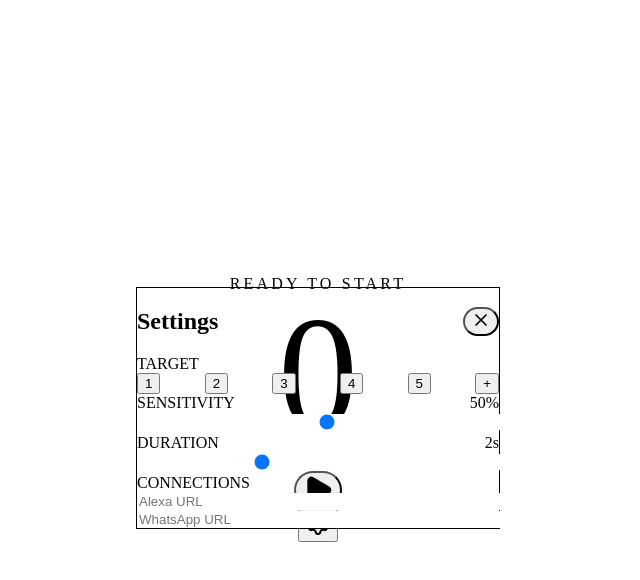
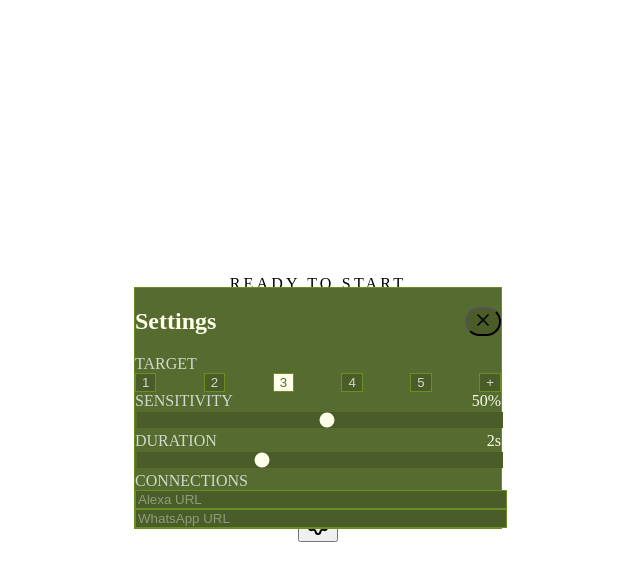
Before and after one commit to ashwintitan/whistlecounter, a React (Vite) app: page / in a window 1280 px wide. Both pictures are taken after a click on the button 640 px from the left and 525 px from the top of the page. Shown: the top 580 px of the page, without its empty margins (322-962 px from the left). Built offline with nearby package versions, Linux system fonts and the light colour scheme.

Commit message:
last of it i hope

```diff
--- a/src/App.jsx
+++ b/src/App.jsx
@@ -374,29 +374,29 @@ export default function App() {
 
       {/* --- Settings Overlay (Clean & Centered) --- */}
       {showSettings && (
-        <div className="fixed inset-0 z-50 bg-black/90 backdrop-blur-xl flex items-center justify-center p-6 animate-in fade-in duration-200">
-            <div className="w-full max-w-sm bg-zinc-900/50 border border-white/10 rounded-3xl p-8 space-y-8">
+        <div className="fixed inset-0 z-50 bg-black/60 backdrop-blur-sm flex items-start justify-center pt-24 px-6 animate-in fade-in duration-200">
+            <div className="w-full max-w-sm bg-[#556B2F] border border-[#6B8E23] rounded-3xl p-8 space-y-8 shadow-2xl text-[#FEFEE9]">
 
                 {/* Header */}
                 <div className="flex justify-between items-center">
-                    <h2 className="text-xl font-bold text-white tracking-wide">Settings</h2>
-                    <button onClick={() => setShowSettings(false)} className="p-2 bg-zinc-800 rounded-full hover:bg-zinc-700 text-white">
+                    <h2 className="text-xl font-bold tracking-wide">Settings</h2>
+                    <button onClick={() => setShowSettings(false)} className="p-2 bg-[#4A5D29] rounded-full hover:bg-[#3E4E22] transition-colors">
                         <X size={20} />
                     </button>
                 </div>
 
                 {/* Target */}
                 <div>
-                    <label className="text-xs font-bold text-zinc-500 uppercase tracking-widest mb-4 block">Target</label>
+                    <label className="text-xs font-bold text-[#D0D9CD] uppercase tracking-widest mb-4 block">Target</label>
                     <div className="flex justify-between gap-2">
                         {[1, 2, 3, 4, 5].map(num => (
                             <button
                                 key={num}
                                 onClick={() => setTargetWhistles(num)}
-                                className={`w-10 h-12 rounded-lg font-bold text-lg transition-all ${
+                                className={`w-10 h-12 rounded-lg font-bold text-lg transition-all border border-[#6B8E23] ${
                                     targetWhistles === num
-                                    ? 'bg-white text-black'
-                                    : 'bg-zinc-800 text-zinc-500'
+                                    ? 'bg-[#FEFEE9] text-[#556B2F] shadow-md'
+                                    : 'bg-[#4A5D29] text-[#D0D9CD] hover:bg-[#3E4E22]'
                                 }`}
                             >
                                 {num}
@@ -404,7 +404,7 @@ export default function App() {
                         ))}
                          <button
                                 onClick={() => setTargetWhistles(Math.min(targetWhistles + 1, 20))}
-                                className="w-10 h-12 rounded-lg bg-zinc-800 text-zinc-500 font-bold"
+                                className="w-10 h-12 rounded-lg bg-[#4A5D29] text-[#D0D9CD] font-bold border border-[#6B8E23] hover:bg-[#3E4E22]"
                             >+</button>
                     </div>
                 </div>
@@ -413,47 +413,47 @@ export default function App() {
                 <div className="space-y-6">
                     <div>
                         <div className="flex justify-between mb-2">
-                            <label className="text-xs font-bold text-zinc-500 uppercase tracking-widest">Sensitivity</label>
-                            <span className="text-xs text-white font-mono">{sensitivity}%</span>
+                            <label className="text-xs font-bold text-[#D0D9CD] uppercase tracking-widest">Sensitivity</label>
+                            <span className="text-xs text-[#FEFEE9] font-mono">{sensitivity}%</span>
                         </div>
                         <input
                             type="range" min="1" max="95"
                             value={sensitivity}
                             onChange={(e) => setSensitivity(Number(e.target.value))}
-                            className="w-full h-1 bg-zinc-800 rounded-lg appearance-none cursor-pointer accent-white"
+                            className="w-full h-1 bg-[#4A5D29] rounded-lg appearance-none cursor-pointer accent-[#FEFEE9]"
                         />
                     </div>
                     <div>
                         <div className="flex justify-between mb-2">
-                            <label className="text-xs font-bold text-zinc-500 uppercase tracking-widest">Duration</label>
-                            <span className="text-xs text-white font-mono">{minDuration}s</span>
+                            <label className="text-xs font-bold text-[#D0D9CD] uppercase tracking-widest">Duration</label>
+                            <span className="text-xs text-[#FEFEE9] font-mono">{minDuration}s</span>
                         </div>
                         <input
                             type="range" min="0.5" max="5.0" step="0.5"
                             value={minDuration}
                             onChange={(e) => setMinDuration(Number(e.target.value))}
-                            className="w-full h-1 bg-zinc-800 rounded-lg appearance-none cursor-pointer accent-white"
+                            className="w-full h-1 bg-[#4A5D29] rounded-lg appearance-none cursor-pointer accent-[#FEFEE9]"
                         />
                     </div>
                 </div>
 
                 {/* Webhooks */}
                 <div>
-                    <label className="text-xs font-bold text-zinc-500 uppercase tracking-widest mb-4 block">Connections</label>
+                    <label className="text-xs font-bold text-[#D0D9CD] uppercase tracking-widest mb-4 block">Connections</label>
                     <div className="space-y-3">
                         <input
                             type="text"
                             placeholder="Alexa URL"
                             value={alexaUrl}
                             onChange={(e) => setAlexaUrl(e.target.value)}
-                            className="w-full bg-zinc-800 border-none rounded-xl px-4 py-3 text-sm text-white placeholder-zinc-600 focus:ring-1 focus:ring-white outline-none"
+                            className="w-full bg-[#4A5D29] border border-[#6B8E23] rounded-xl px-4 py-3 text-sm text-[#FEFEE9] placeholder-[#8F9C7A] focus:ring-1 focus:ring-[#FEFEE9] outline-none"
                         />
                         <input
                             type="text"
                             placeholder="WhatsApp URL"
                             value={whatsappUrl}
                             onChange={(e) => setWhatsappUrl(e.target.value)}
-                            className="w-full bg-zinc-800 border-none rounded-xl px-4 py-3 text-sm text-white placeholder-zinc-600 focus:ring-1 focus:ring-white outline-none"
+                            className="w-full bg-[#4A5D29] border border-[#6B8E23] rounded-xl px-4 py-3 text-sm text-[#FEFEE9] placeholder-[#8F9C7A] focus:ring-1 focus:ring-[#FEFEE9] outline-none"
                         />
                     </div>
                 </div>
```
